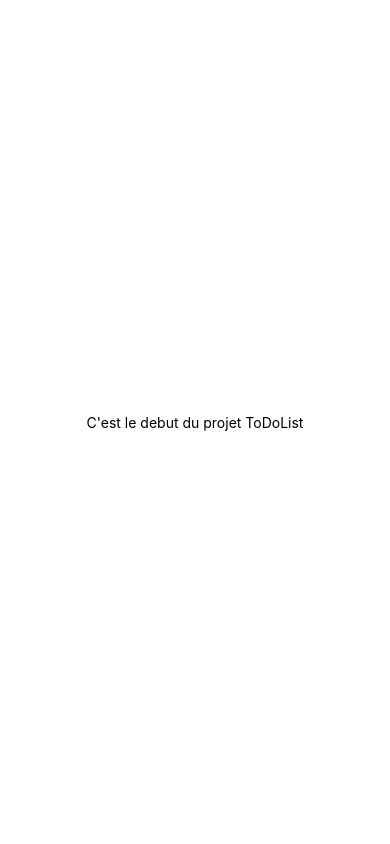
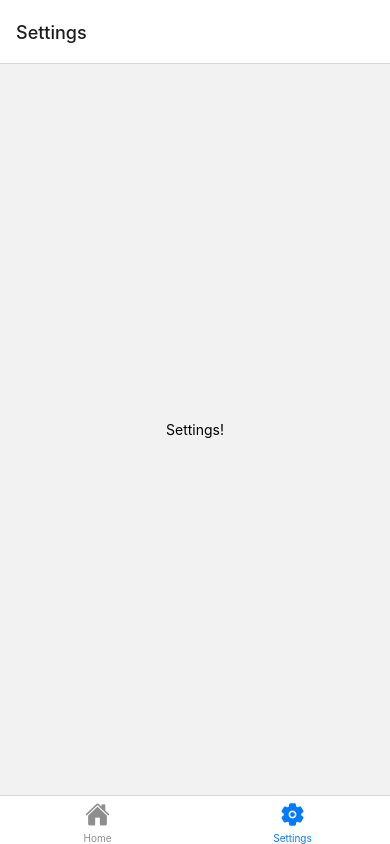
Before and after one commit to Loocist23/ToDoList_Loocist, a React Native app: screen /Settings in a window 390 px wide. Built offline with nearby package versions, Linux system fonts and the light colour scheme.

Commit message:
setting et home

```diff
--- a/App.js
+++ b/App.js
@@ -1,11 +1,17 @@
+import { NavigationContainer } from '@react-navigation/native';
 import { StatusBar } from 'expo-status-bar';
 import { StyleSheet, Text, View } from 'react-native';
+import AppNavigator from './components/AppNavigator';
+import React from 'react';
+
 
 export default function App() {
   return (
     <View style={styles.container}>
-      <Text>C'est le debut du projet ToDoList</Text>
-      <StatusBar style="auto" />
+      <NavigationContainer>
+        <AppNavigator />
+        <StatusBar style="auto" />
+      </NavigationContainer>
     </View>
   );
 }
@@ -13,8 +19,5 @@
 const styles = StyleSheet.create({
   container: {
     flex: 1,
-    backgroundColor: '#fff',
-    alignItems: 'center',
-    justifyContent: 'center',
   },
 });
--- /dev/null
+++ b/components/AppNavigator.jsx
@@ -0,0 +1,34 @@
+import React from 'react';
+import { createBottomTabNavigator } from '@react-navigation/bottom-tabs';
+import { Ionicons } from '@expo/vector-icons';
+import HomeScreen from '../screens/HomeScreen';
+import SettingsScreen from '../screens/SettingsScreen';
+
+const Tab = createBottomTabNavigator();
+
+const AppNavigator = () => {
+    return (
+        <Tab.Navigator>
+            <Tab.Screen
+                name="Home"
+                component={HomeScreen}
+                options={{
+                    tabBarIcon: ({ color, size }) => (
+                        <Ionicons name="home" color={color} size={size} />
+                    ),
+                }}
+            />
+            <Tab.Screen
+                name="Settings"
+                component={SettingsScreen}
+                options={{
+                    tabBarIcon: ({ color, size }) => (
+                        <Ionicons name="settings" color={color} size={size} />
+                    ),
+                }}
+            />
+        </Tab.Navigator>
+    );
+};
+
+export default AppNavigator;
--- a/package.json
+++ b/package.json
@@ -9,10 +9,14 @@
     "web": "expo start --web"
   },
   "dependencies": {
+    "@react-navigation/bottom-tabs": "^6.5.11",
+    "@react-navigation/native": "^6.1.9",
     "expo": "~50.0.3",
     "expo-status-bar": "~1.11.1",
     "react": "18.2.0",
-    "react-native": "0.73.2"
+    "react-native": "0.73.2",
+    "react-native-safe-area-context": "^4.8.2",
+    "react-native-screens": "^3.29.0"
   },
   "devDependencies": {
     "@babel/core": "^7.20.0"
--- /dev/null
+++ b/screens/HomeScreen.jsx
@@ -0,0 +1,12 @@
+import React from 'react';
+import { Text, View } from 'react-native';
+
+const HomeScreen = () => {
+    return (
+        <View style={{ flex: 1, justifyContent: 'center', alignItems: 'center' }}>
+          <Text>Home!</Text>
+        </View>
+      );
+};
+
+export default HomeScreen;
--- /dev/null
+++ b/screens/SettingsScreen.jsx
@@ -0,0 +1,12 @@
+import React from 'react';
+import { Text, View } from 'react-native';
+
+const SettingsScreen = () => {
+    return (
+        <View style={{ flex: 1, justifyContent: 'center', alignItems: 'center' }}>
+          <Text>Settings!</Text>
+        </View>
+      );
+};
+
+export default SettingsScreen;
```
Also changed, not shown: 1 other file (tests, documents, lock files or other folders).
